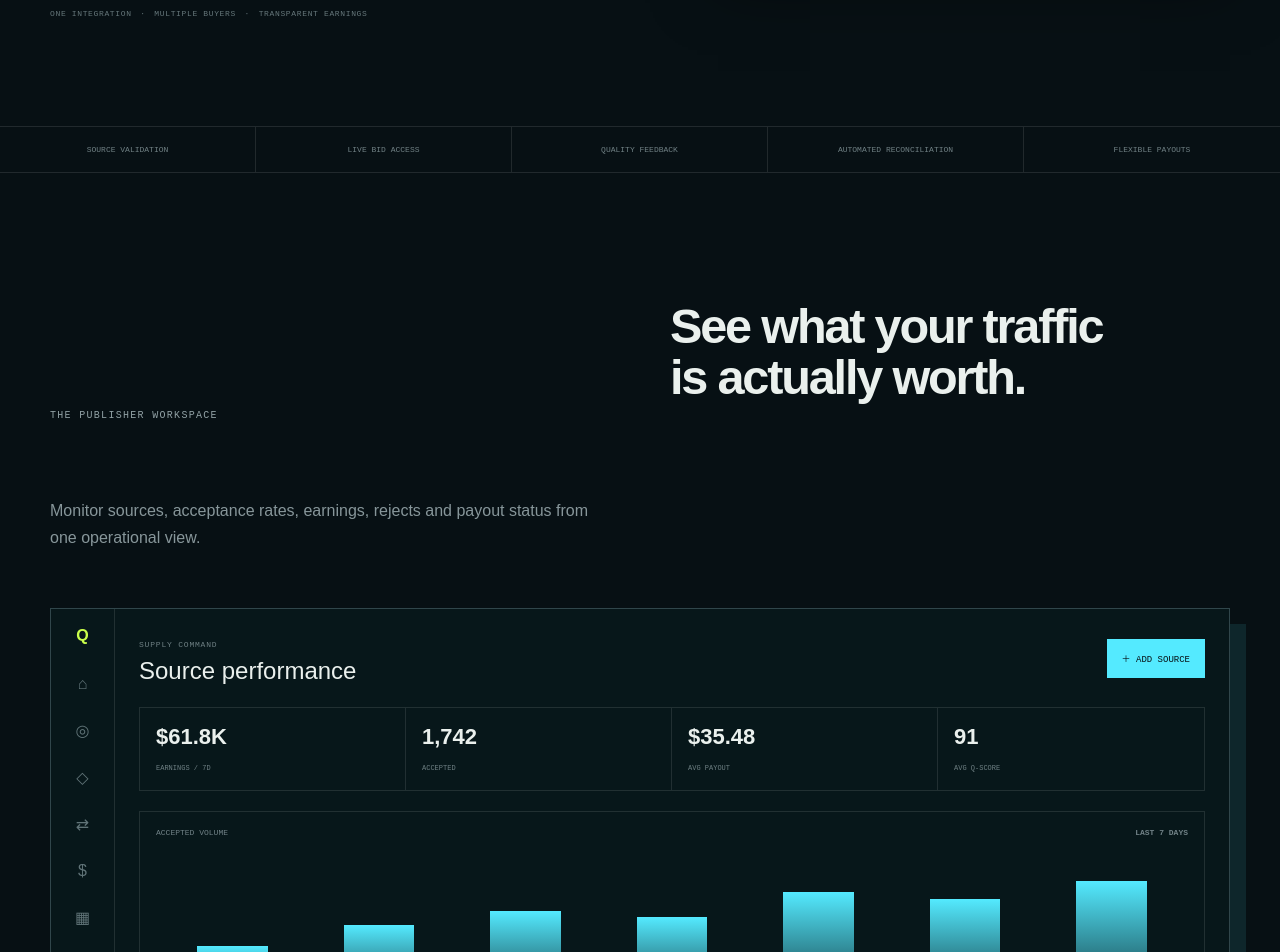
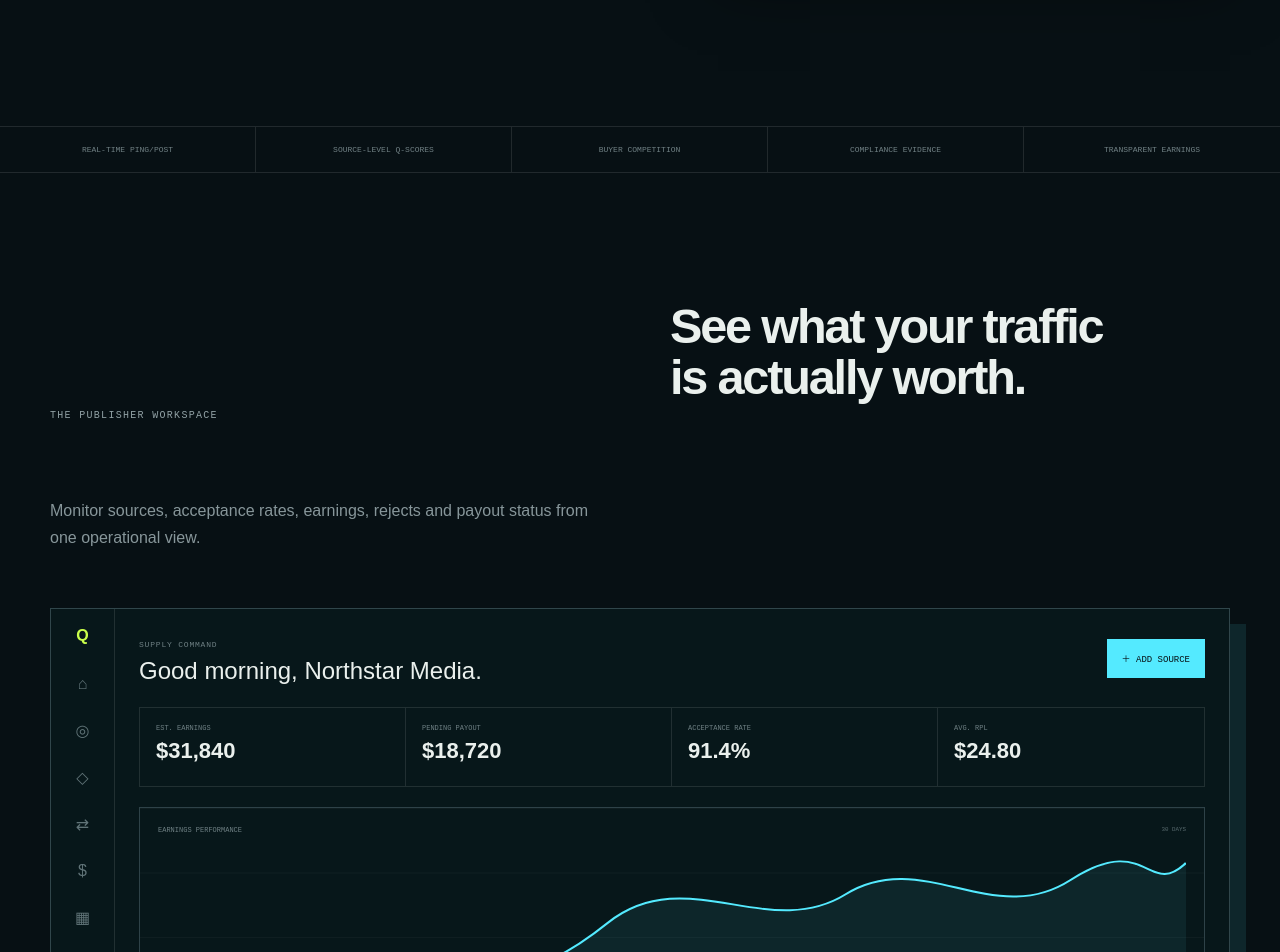
Before and after one commit to jpgreen30/Qentrax, a Next.js app: page /publisher in a window 1280 px wide. Shown: the part 660-1612 px from the top of the page. Built offline with nearby package versions, Linux system fonts and the light colour scheme.

Commit message:
Use original SVG area charts on advertiser/publisher marketing workspace previews

```diff
--- a/src/app/advertiser/page.tsx
+++ b/src/app/advertiser/page.tsx
@@ -4,7 +4,7 @@ export default function AdvertiserPage(){return <main className="advPage">
  <nav className="advNav shell"><a className="brand" href="/"><i>Q</i>QENTRAX</a><div><a href="/publisher">Publishers</a><a href="#campaigns">Campaigns</a><a href="#quality">Quality</a><a href="#integrations">Integrations</a><a href="#reporting">Reporting</a><a href="#faq">FAQ</a></div><a className="advNavCta" href="/#network">REGISTER　↗</a></nav>
  <section className="advHero shell"><div><p><b/> QENTRAX FOR ADVERTISERS</p><h1>Demand that fits.<br/><em>Control that scales.</em></h1><p className="advLede">Build campaigns around the exact consumer opportunities your team can convert. Qentrax verifies, scores, bids and routes every transaction in real time.</p><aside><a className="primary" href="/#network">REGISTER AS AN ADVERTISER　↗</a><a href="/advertiser/dashboard-preview">EXPLORE THE DASHBOARD</a></aside><small>NO PLATFORM MIGRATION　·　FUND WHEN YOU LAUNCH　·　PAY FOR ACCEPTED OPPORTUNITIES</small></div><div className="advDecision"><header><span><b/> CAMPAIGN / LIFE-CA-04</span><strong>LIVE</strong></header><div className="advScore"><i><b>94</b><small>Q-SCORE</small></i><div><span>IDENTITY <b>96</b></span><span>INTENT <b>91</b></span><span>CONSENT <b>100</b></span><span>BUYER FIT <b>89</b></span></div></div><section><span>CALIFORNIA</span><span>AGE 35–64</span><span>LIFE INSURANCE</span></section><footer><span>DECISION</span><b>ACCEPT & DELIVER</b><strong>$61.20</strong></footer></div></section>
  <div className="advTicker"><span>REAL-TIME PING/POST</span><span>Q-SHIELD™ FILTERING</span><span>BUYER-SPECIFIC RULES</span><span>CRM & DIALER DELIVERY</span><span>CLOSED-LOOP FEEDBACK</span></div>
- <section className="advOverview shell"><header><label>THE ADVERTISER WORKSPACE</label><h2>Everything between your<br/>buying rules and revenue.</h2><p>One command center for campaigns, quality, delivery, billing and outcomes.</p></header><div className="advDashboardFrame"><div className="adfSide"><b>Q</b>{["⌂","◎","◇","⇄","$","▦"].map(x=><i key={x}>{x}</i>)}</div><div className="adfMain"><header><div><small>DEMAND COMMAND</small><h3>Campaign performance</h3></div><button>＋ NEW CAMPAIGN</button></header><section>{[["$48.2K","SPEND / 7D"],["1,284","ACCEPTED"],["$37.54","AVG COST"],["94","AVG Q-SCORE"]].map(x=><span key={x[1]}><b>{x[0]}</b><small>{x[1]}</small></span>)}</section><div className="adfChart"><header><span>ACCEPTED OPPORTUNITIES</span><b>LAST 7 DAYS</b></header><div className="adfBars">{[42,58,47,71,63,82,76].map((h,i)=><i key={i} style={{height:h+"%"}}/>)}</div></div><a className="previewLink" href="/advertiser/dashboard-preview">OPEN FULL DASHBOARD PREVIEW ↗</a></div></div></section>
+ <section className="advOverview shell"><header><label>THE ADVERTISER WORKSPACE</label><h2>Everything between your<br/>buying rules and revenue.</h2><p>One command center for campaigns, quality, delivery, billing and outcomes.</p></header><div className="advDashboardFrame"><div className="adfSide"><b>Q</b>{["⌂","◎","◇","⇄","$","▦"].map(x=><i key={x}>{x}</i>)}</div><div className="adfMain"><header><div><small>DEMAND COMMAND</small><h3>Good morning, Atlas Growth.</h3></div><button>＋ NEW CAMPAIGN</button></header><section>{[["$18,420","AVAILABLE BALANCE"],["$42,680","SPEND / 30D"],["1,846","ACCEPTED LEADS"],["$23.12","AVG. CPL"]].map(x=><span key={x[1]}><small>{x[1]}</small><b>{x[0]}</b></span>)}</section><div className="adfChart"><header>CAMPAIGN PERFORMANCE <small>30 DAYS</small></header><svg viewBox="0 0 800 210" preserveAspectRatio="none"><path d="M0 180 C70 170 100 100 175 125 S290 150 350 85 S475 105 535 55 S650 92 710 40 S770 60 800 22"/><path className="fill" d="M0 180 C70 170 100 100 175 125 S290 150 350 85 S475 105 535 55 S650 92 710 40 S770 60 800 22 L800 210 L0 210Z"/></svg></div></div></div><a className="previewLink" href="/advertiser/dashboard-preview">OPEN FULL DASHBOARD PREVIEW ↗</a></section>
  <section className="advCampaigns shell" id="campaigns"><header><label>01 / CAMPAIGN CONTROL</label><h2>Define the opportunity.<br/>Control the economics.</h2><p>Set vertical, geo, schedule, caps, bid strategy and delivery rules. Every accepted opportunity must clear your criteria before it reaches your team.</p></header><div className="advFeatureGrid">{[["01","TARGETING","Vertical, state, age, schedule, source type and custom filters"],["02","BIDDING","Fixed, dynamic and competitive strategies with live bid visibility"],["03","CAPS","Daily, hourly and concurrent limits by campaign or endpoint"],["04","DELIVERY","CRM, webhook, dialer and call-center destinations"]].map(x=><article key={x[0]}><span>{x[0]}</span><h3>{x[1]}</h3><p>{x[2]}</p></article>)}</div></section>
  <section className="advQuality shell" id="quality"><div><label>02 / Q-SHIELD™ QUALITY</label><h2>Every acceptance<br/>comes with evidence.</h2><p>Qentrax evaluates contact integrity, consent, duplication, behavior and buyer fit before your campaign pays for the opportunity.</p><div className="advChecks">{["Identity and contact validation","Consent proof and provenance","Network duplicate suppression","Velocity and anomaly detection","Buyer-specific eligibility","Traceable decision reasons"].map(x=><span key={x}><b>✓</b>{x}</span>)}</div></div><div className="advLedger"><header>Q-SHIELD / EVIDENCE LEDGER <b>PROTECTED</b></header>{[["IDENTITY","VERIFIED","96"],["CONSENT PROOF","ATTACHED","100"],["DUPLICATION","CLEAR","98"],["BUYER FIT","QUALIFIED","89"]].map(x=><p key={x[0]}><span>{x[0]}</span><b>{x[1]}</b><strong>{x[2]}</strong></p>)}<footer>DECISION TRACE · 14MS · IMMUTABLE</footer></div></section>
  <section className="advIntegrations shell" id="integrations"><header><label>03 / INTEGRATIONS</label><h2>Fits the stack you already run.</h2><p>Keep your CRM, dialer and sales process. Qentrax becomes the verification and routing layer in front of them.</p></header><div className="advIntegrationFlow"><div><span>QENTRAX DECISION</span><b>VERIFY → SCORE → MATCH</b></div><i>→</i><div className="advCore"><b>YOUR WORKFLOW</b><small>CRM · DIALER · AUTOMATION</small></div><i>→</i><div><span>CLOSED LOOP</span><b>DISPOSITION FEEDBACK</b></div></div><div className="advTools">{["Salesforce","HubSpot","Zapier","Make","n8n","Webhooks","Dialers","Custom API"].map(x=><span key={x}>{x}</span>)}</div></section>
--- a/src/app/layout.tsx
+++ b/src/app/layout.tsx
@@ -4,5 +4,6 @@ import "./cases.css";
 import "./dashboard.css";
 import "./portal-adv.css";
 import "./portal-adv-fix.css";
+import "./portal-chart.css";
 export const metadata: Metadata = { title: "Qentrax | Verified demand. Measurable growth.", description: "Qentrax connects verified consumer demand with qualified advertisers." };
 export default function RootLayout({children}:{children:React.ReactNode}) { return <html lang="en"><body>{children}</body></html>; }
--- /dev/null
+++ b/src/app/portal-chart.css
@@ -0,0 +1,11 @@
+/* Marketing workspace SVG chart styles from original */
+.adfChart{background-image:linear-gradient(#ffffff08 1px,transparent 1px);background-size:100% 25%;border:1px solid #2e4248;height:260px;margin-top:18px;padding:18px}
+.adfChart header{font:7px var(--mono);color:#6f8084;justify-content:space-between;display:flex;margin-bottom:8px}
+.adfChart header small{color:#5a6c70}
+.adfChart svg{width:100%;height:200px}
+.adfChart path{fill:none;stroke:var(--acid);stroke-width:2px}
+.adfChart path.fill{fill:#caff4b12;stroke:none}
+.pubPage .adfChart path{stroke:var(--cyan)}
+.pubPage .adfChart path.fill{fill:#54eaff12;stroke:none}
+.adfMain>section span small{display:block;font:7px var(--mono);color:#6f8084;margin-bottom:6px}
+.adfMain>section span b{display:block;font-size:22px}
--- a/src/app/publisher/page.tsx
+++ b/src/app/publisher/page.tsx
@@ -2,9 +2,9 @@ import type {Metadata} from "next";
 export const metadata:Metadata={title:"Qentrax for Publishers — Monetize Qualified Consumer Demand",description:"Connect forms, calls and partner traffic to eligible buyers with validation, transparent economics and automated reconciliation."};
 export default function PublisherPage(){return <main className="advPage pubPage">
  <nav className="advNav shell"><a className="brand" href="/"><i>Q</i>QENTRAX</a><div><a href="/advertiser">Advertisers</a><a href="#sources">Sources</a><a href="#quality">Quality</a><a href="#payouts">Payouts</a><a href="#integrations">Integrations</a><a href="#faq">FAQ</a></div><a className="advNavCta" href="/#network">REGISTER　↗</a></nav>
- <section className="advHero shell"><div><p><b/> QENTRAX FOR PUBLISHERS</p><h1>Traffic that clears.<br/><em>Revenue that compounds.</em></h1><p className="advLede">Connect your demand sources once. Qentrax validates, matches and routes each opportunity to eligible buyers while giving you live visibility into quality, earnings and payouts.</p><aside><a className="primary" href="/#network">REGISTER AS A PUBLISHER　↗</a><a href="/publisher/dashboard-preview">EXPLORE THE DASHBOARD</a></aside><small>ONE INTEGRATION　·　MULTIPLE BUYERS　·　TRANSPARENT EARNINGS</small></div><div className="advDecision"><header><span><b/> SOURCE / SOLAR-WEST-02</span><strong>LIVE</strong></header><div className="advScore"><i><b>91</b><small>Q-SCORE</small></i><div><span>IDENTITY <b>93</b></span><span>INTENT <b>88</b></span><span>CONSENT <b>100</b></span><span>MATCH <b>90</b></span></div></div><section><span>ARIZONA</span><span>HOMEOWNER</span><span>SOLAR</span></section><footer><span>STATUS</span><b>MATCHED & ROUTED</b><strong>$54.10</strong></footer></div></section>
- <div className="advTicker"><span>SOURCE VALIDATION</span><span>LIVE BID ACCESS</span><span>QUALITY FEEDBACK</span><span>AUTOMATED RECONCILIATION</span><span>FLEXIBLE PAYOUTS</span></div>
- <section className="advOverview shell"><header><label>THE PUBLISHER WORKSPACE</label><h2>See what your traffic<br/>is actually worth.</h2><p>Monitor sources, acceptance rates, earnings, rejects and payout status from one operational view.</p></header><div className="advDashboardFrame"><div className="adfSide"><b>Q</b>{["⌂","◎","◇","⇄","$","▦"].map(x=><i key={x}>{x}</i>)}</div><div className="adfMain"><header><div><small>SUPPLY COMMAND</small><h3>Source performance</h3></div><button>＋ ADD SOURCE</button></header><section>{[["$61.8K","EARNINGS / 7D"],["1,742","ACCEPTED"],["$35.48","AVG PAYOUT"],["91","AVG Q-SCORE"]].map(x=><span key={x[1]}><b>{x[0]}</b><small>{x[1]}</small></span>)}</section><div className="adfChart"><header><span>ACCEPTED VOLUME</span><b>LAST 7 DAYS</b></header><div className="adfBars">{[38,52,61,57,74,69,81].map((h,i)=><i key={i} style={{height:h+"%"}}/>)}</div></div><a className="previewLink" href="/publisher/dashboard-preview">OPEN FULL DASHBOARD PREVIEW ↗</a></div></div></section>
+ <section className="advHero shell"><div><p><b/> QENTRAX FOR PUBLISHERS</p><h1>More value from<br/><em>every qualified signal.</em></h1><p className="advLede">Connect your traffic, prove its quality and reach serious buyers through one intelligent exchange. Qentrax handles validation, bidding, routing and transparent reporting in real time.</p><aside><a className="primary" href="/#network">REGISTER AS A PUBLISHER　↗</a><a href="/publisher/dashboard-preview">EXPLORE THE DASHBOARD</a></aside><small>REGISTER FIRST　·　NO OPENING BALANCE　·　PAYOUTS AFTER THE $100 THRESHOLD</small></div><div className="advDecision"><header><span><b/> SOURCE / NORTHSTAR-07</span><strong>LIVE</strong></header><div className="advScore"><i><b>92</b><small>Q-SCORE</small></i><div><span>CONTACTABILITY <b>96</b></span><span>CONSENT <b>100</b></span><span>BUYER FIT <b>89</b></span><span>SOURCE HEALTH <b>91</b></span></div></div><section><span>SOLAR</span><span>US TRAFFIC</span><span>EXCLUSIVE</span></section><footer><span>AUCTION RESULT</span><b>ACCEPTED</b><strong>$68.25</strong></footer></div></section>
+ <div className="advTicker"><span>REAL-TIME PING/POST</span><span>SOURCE-LEVEL Q-SCORES</span><span>BUYER COMPETITION</span><span>COMPLIANCE EVIDENCE</span><span>TRANSPARENT EARNINGS</span></div>
+ <section className="advOverview shell"><header><label>THE PUBLISHER WORKSPACE</label><h2>See what your traffic<br/>is actually worth.</h2><p>Monitor sources, acceptance rates, earnings, rejects and payout status from one operational view.</p></header><div className="advDashboardFrame"><div className="adfSide"><b>Q</b>{["⌂","◎","◇","⇄","$","▦"].map(x=><i key={x}>{x}</i>)}</div><div className="adfMain"><header><div><small>SUPPLY COMMAND</small><h3>Good morning, Northstar Media.</h3></div><button>＋ ADD SOURCE</button></header><section>{[["$31,840","EST. EARNINGS"],["$18,720","PENDING PAYOUT"],["91.4%","ACCEPTANCE RATE"],["$24.80","AVG. RPL"]].map(x=><span key={x[1]}><small>{x[1]}</small><b>{x[0]}</b></span>)}</section><div className="adfChart"><header>EARNINGS PERFORMANCE <small>30 DAYS</small></header><svg viewBox="0 0 800 210" preserveAspectRatio="none"><path d="M0 180 C70 170 100 100 175 125 S290 150 350 85 S475 105 535 55 S650 92 710 40 S770 60 800 22"/><path className="fill" d="M0 180 C70 170 100 100 175 125 S290 150 350 85 S475 105 535 55 S650 92 710 40 S770 60 800 22 L800 210 L0 210Z"/></svg></div></div></div><a className="previewLink" href="/publisher/dashboard-preview">OPEN FULL DASHBOARD PREVIEW ↗</a></section>
  <section className="advCampaigns shell" id="sources"><header><label>01 / SOURCE CONTROL</label><h2>Connect demand once.<br/>Monetize it everywhere eligible.</h2><p>Forms, calls, partner APIs and batch sources can all feed the same marketplace layer with source-level quality and economics.</p></header><div className="advFeatureGrid">{[["01","INTAKE","Web forms, inbound calls, partner posts and scheduled files"],["02","VALIDATION","Identity, consent, duplication and vertical checks at the edge"],["03","MATCHING","Eligible buyers compete according to live rules and demand"],["04","FEEDBACK","Dispositions and rejects flow back to improve source quality"]].map(x=><article key={x[0]}><span>{x[0]}</span><h3>{x[1]}</h3><p>{x[2]}</p></article>)}</div></section>
  <section className="advQuality shell" id="quality"><div><label>02 / QUALITY & TRUST</label><h2>Higher-quality traffic<br/>gets preferred access.</h2><p>Qentrax rewards clean consent trails, accurate data and consistent conversion feedback—not just raw volume.</p><div className="advChecks">{["Consent trail completeness","Source-level scoring","Network duplicate control","Transparent reject reasons","Disposition feedback loops","Preferred routing for quality"].map(x=><span key={x}><b>✓</b>{x}</span>)}</div></div><div className="advLedger"><header>SOURCE LEDGER <b>VISIBLE</b></header>{[["ACCEPTANCE RATE","78.4%","—"],["AVG Q-SCORE","91","—"],["TOP REJECT","CAPACITY CAP","—"],["FEEDBACK LOOP","ACTIVE","—"]].map(x=><p key={x[0]}><span>{x[0]}</span><b>{x[1]}</b><strong>{x[2]}</strong></p>)}<footer>SOURCE HEALTH · STRONG</footer></div></section>
  <section className="advIntegrations shell" id="integrations"><header><label>03 / INTEGRATIONS</label><h2>Send traffic the way<br/>you already operate.</h2><p>Use ping/post, REST, webhooks or secure batch delivery. Map fields once and keep your existing acquisition stack.</p></header><div className="advIntegrationFlow"><div><span>YOUR SOURCES</span><b>FORMS · CALLS · PARTNERS</b></div><i>→</i><div className="advCore"><b>QENTRAX</b><small>VALIDATE · MATCH · ROUTE</small></div><i>→</i><div><span>BUYER NETWORK</span><b>ACCEPTED DELIVERY</b></div></div><div className="advTools">{["Ping/Post","REST API","Webhooks","Zapier","Make","n8n","Batch CSV","Custom SFTP"].map(x=><span key={x}>{x}</span>)}</div></section>
```
